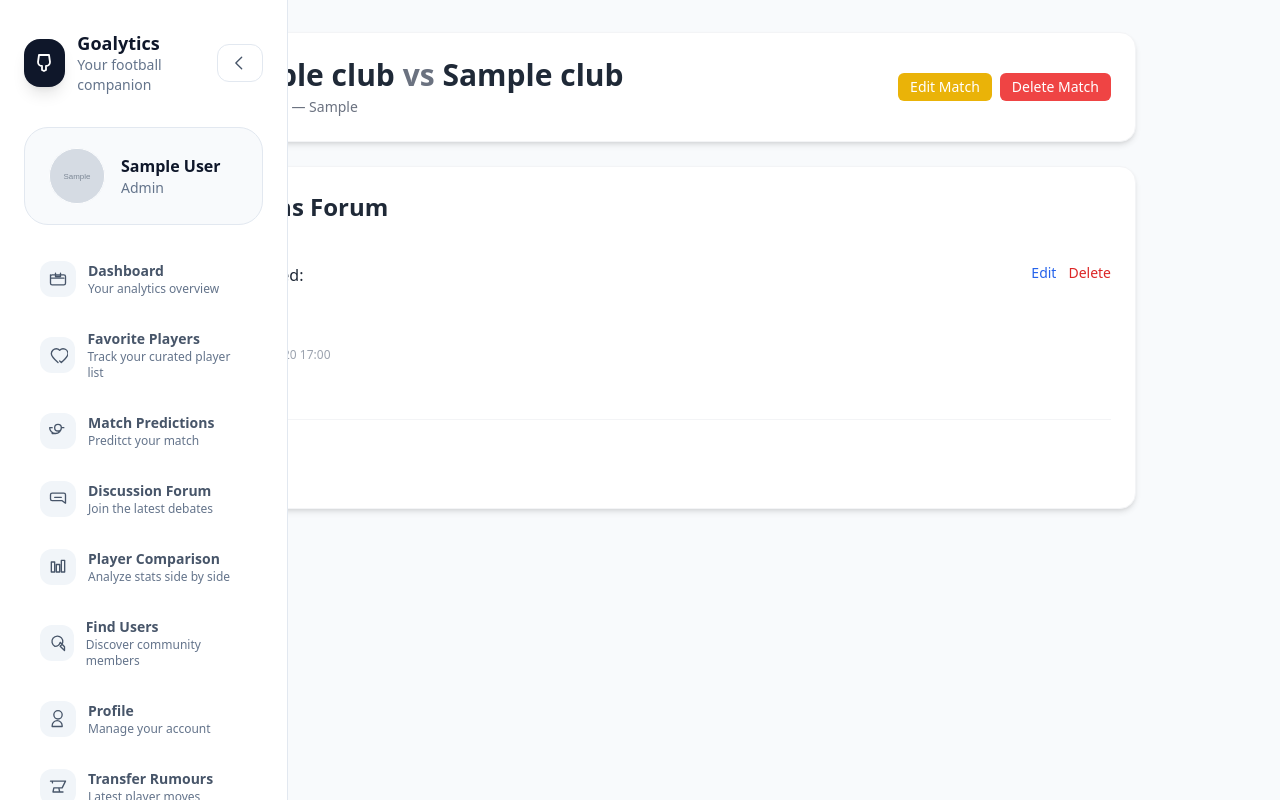
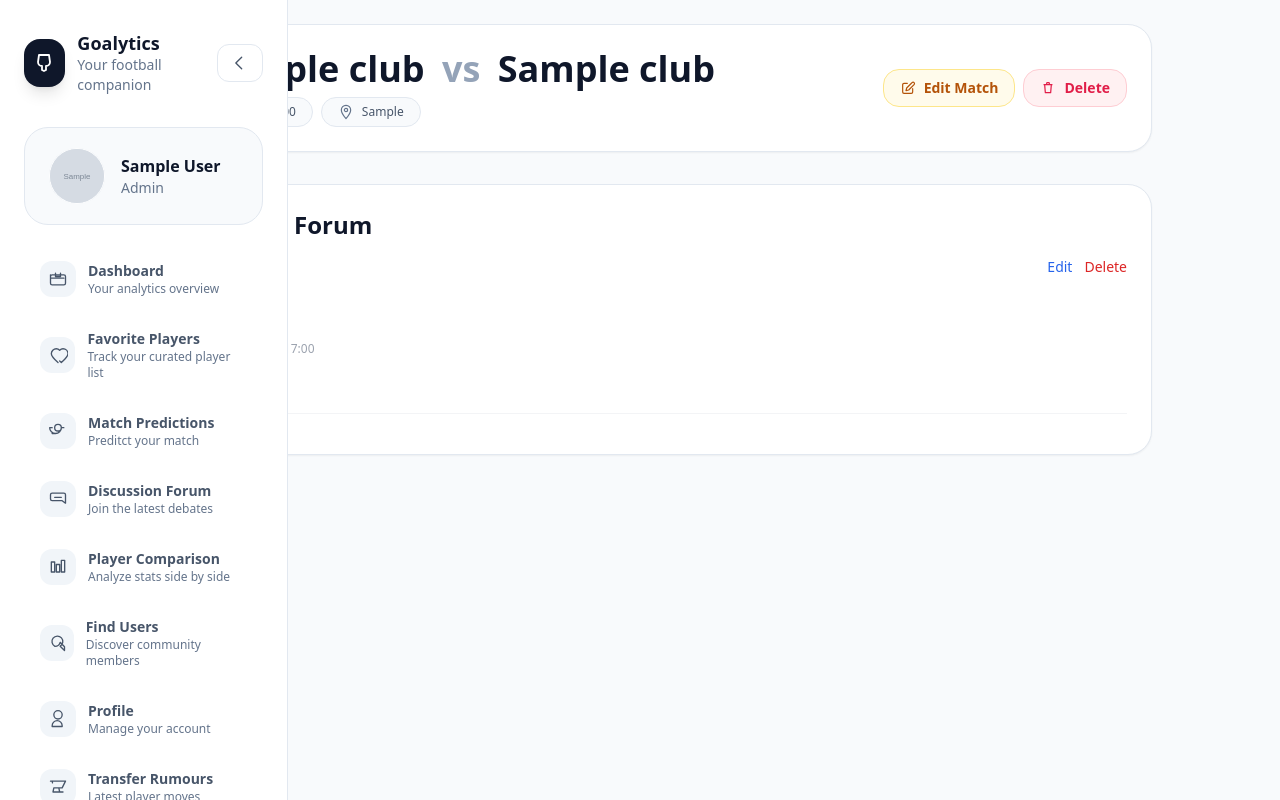
Before and after one commit to pbp-kelompok-B04/goalytics, a Django app: page /matchprediction/match/1/ in a window 1280 px wide. Run offline with Django 5.2, Linux system fonts and the light colour scheme; a user stored in the database is signed in; tables that the repository leaves empty hold one stand-in row (values such as "Sample post"); grey boxes marked "Sample" are stand-in pictures; some libraries are stand-ins or nearby versions.

Commit message:
update UI for match detail

```diff
--- a/match_prediction/templates/match_prediction/match_detail.html
+++ b/match_prediction/templates/match_prediction/match_detail.html
@@ -1,82 +1,245 @@
 {% extends 'base.html' %}
+{% load static %}
 {% block title %}{{ match.home_club.name }} vs {{ match.away_club.name }}{% endblock %}
-{% load static %}
+
 {% block content %}
+<section class="w-full px-4 py-6 sm:px-8 lg:px-12">
+  <div class="mx-auto flex w-full max-w-5xl flex-col gap-8 pb-12">
 
-<div class="max-w-5xl mx-auto mt-8 px-4">
-
-  <!-- Match Header -->
-  <div class="bg-white p-6 rounded-2xl shadow-md border border-gray-100 mb-6">
-    <div class="flex justify-between items-center">
-      <div>
-        <h1 class="text-3xl font-bold text-gray-800">
+    <!-- Match Header Card -->
+    <div class="rounded-3xl border border-slate-200 bg-white p-6 shadow-sm">
+      <div class="flex flex-col gap-4 md:flex-row md:items-center md:justify-between">
+        <div class="space-y-2">
+          <h1 class="text-3xl font-semibold text-slate-900 md:text-4xl">
             ⚽ {{ match.home_club.name|default:"TBD" }}
-          <span class="text-gray-500">vs</span>
+            <span class="mx-2 text-slate-400">vs</span>
             {{ match.away_club.name|default:"TBD" }}
           </h1>
-        <p class="text-gray-500 text-sm mt-1">
-          {{ match.match_datetime|date:"M d, Y H:i" }} — {{ match.venue|default:"TBD Venue" }}
-        </p>
+          <div class="flex flex-wrap items-center gap-2">
+            <span class="inline-flex items-center gap-2 rounded-2xl border border-slate-200 bg-slate-50 px-4 py-1.5 text-xs font-medium text-slate-600">
+              <svg class="h-4 w-4 text-slate-500" viewBox="0 0 24 24" fill="none" stroke="currentColor" stroke-width="1.8">
+                <path stroke-linecap="round" stroke-linejoin="round" d="M8 7V3m8 4V3M4 11h16M5 21h14a2 2 0 0 0 2-2v-8H3v8a2 2 0 0 0 2 2z"/>
+              </svg>
+              {{ match.match_datetime|date:"M d, Y H:i" }}
+            </span>
+            <span class="inline-flex items-center gap-2 rounded-2xl border border-slate-200 bg-slate-50 px-4 py-1.5 text-xs font-medium text-slate-600">
+              <svg class="h-4 w-4 text-slate-500" viewBox="0 0 24 24" fill="none" stroke="currentColor" stroke-width="1.8">
+                <path stroke-linecap="round" stroke-linejoin="round" d="M12 2C8 2 5 5 5 9c0 5 7 13 7 13s7-8 7-13c0-4-3-7-7-7zm0 9.5a2.5 2.5 0 1 1 0-5 2.5 2.5 0 0 1 0 5z"/>
+              </svg>
+              {{ match.venue|default:"TBD Venue" }}
+            </span>
+          </div>
         </div>
 
-      {% if user.is_authenticated and user.profile.role in 'admin analyst' %}
-        <div class="flex gap-2">
+        {% if user.is_authenticated and user.profile.role == 'analyst' or user.profile.role == 'admin' %}
+        <div class="flex flex-wrap items-center gap-2 md:justify-end">
           <button
+            type="button"
             data-ajax-url="{% url 'match_prediction:match_edit' match.id %}"
-            data-update-target="#match-list"
-            class="bg-yellow-500 hover:bg-yellow-600 text-white px-3 py-1 rounded-md text-sm"
-          >Edit Match</button>
+            class="inline-flex items-center gap-2 rounded-2xl border border-amber-200 bg-amber-50 px-4 py-2 text-sm font-semibold text-amber-700 transition hover:border-amber-300 hover:bg-amber-100 focus:outline-none focus:ring-2 focus:ring-amber-200"
+          >
+            <svg class="h-4 w-4" viewBox="0 0 24 24" fill="none" stroke="currentColor" stroke-width="1.8">
+              <path stroke-linecap="round" stroke-linejoin="round" d="M11 5H6a2 2 0 0 0-2 2v11a2 2 0 0 0 2 2h11a2 2 0 0 0 2-2v-5m-.879-9.121a2.121 2.121 0 1 1 3 3L13 15l-4 1 1-4 7.121-7.121z"/>
+            </svg>
+            Edit Match
+          </button>
 
           <button
+            type="button"
             data-delete-url="{% url 'match_prediction:match_delete' match.id %}"
-            data-update-target="#match-list"
-            class="bg-red-500 hover:bg-red-600 text-white px-3 py-1 rounded-md text-sm"
-          >Delete Match</button>
+            class="inline-flex items-center gap-2 rounded-2xl border border-rose-200 bg-rose-50 px-4 py-2 text-sm font-semibold text-rose-600 transition hover:border-rose-300 hover:bg-rose-100 focus:outline-none focus:ring-2 focus:ring-rose-200"
+          >
+            <svg class="h-4 w-4" viewBox="0 0 24 24" fill="none" stroke="currentColor" stroke-width="1.8">
+              <path stroke-linecap="round" stroke-linejoin="round" d="M6 7h12m-1 0-1 12H8L7 7m3 0V5a1 1 0 0 1 1-1h2a1 1 0 0 1 1 1v2"/>
+            </svg>
+            Delete
+          </button>
         </div>
         {% endif %}
       </div>
     </div>
 
-  <!-- Prediction Section -->
-  <div class="bg-white p-6 rounded-2xl shadow-md border border-gray-100">
-    <div class="flex justify-between items-center mb-4">
-      <h2 class="text-2xl font-semibold text-gray-800">Predictions Forum</h2>
+    <!-- Predictions Card -->
+    <div class="rounded-3xl border border-slate-200 bg-white p-6 shadow-sm">
+      <div class="flex flex-col gap-3 md:flex-row md:items-center md:justify-between">
+        <h2 class="text-2xl font-semibold text-slate-900">Predictions Forum</h2>
 
         {% if user.is_authenticated and not user_prediction %}
         <button
+          type="button"
           data-ajax-url="{% url 'match_prediction:ajax_add_prediction' match.id %}"
-          data-update-target="#predictionList"
-          class="bg-blue-600 hover:bg-blue-700 text-white px-4 py-2 rounded-lg shadow"
+          class="inline-flex items-center gap-2 rounded-2xl bg-slate-900 px-5 py-2.5 text-sm font-semibold text-white shadow-md transition hover:bg-slate-800 focus:outline-none focus:ring-2 focus:ring-slate-300"
         >
-          + Add Prediction
+          <svg class="h-4 w-4" viewBox="0 0 24 24" fill="none" stroke="currentColor" stroke-width="1.8">
+            <path stroke-linecap="round" stroke-linejoin="round" d="M12 5v14m7-7H5"/>
+          </svg>
+          Add Prediction
         </button>
         {% endif %}
       </div>
 
       <!-- Prediction List -->
-      <div id="predictionList">
+      <div id="predictionList" class="mt-4">
         {% include 'match_prediction/partials/prediction_list.html' %}
       </div>
     </div>
   </div>
+</section>
+
+<!-- Shared Modal & Toast (seragam dg forum_home) -->
+<div id="ajaxModal" class="fixed inset-0 z-50 hidden items-center justify-center bg-slate-900/70 p-4 backdrop-blur-sm">
+  <div class="w-full max-w-2xl overflow-hidden rounded-3xl border border-slate-200 bg-white shadow-2xl">
+    <div class="flex items-center justify-between border-b border-slate-200 px-6 py-5">
+      <h2 class="text-xl font-semibold text-slate-900">Form</h2>
+      <button id="ajaxModalClose" class="rounded-full bg-slate-100 p-2 text-slate-500 transition hover:bg-slate-200 hover:text-slate-800" aria-label="Close modal">
+        <svg class="h-5 w-5" viewBox="0 0 24 24" fill="none" stroke="currentColor" stroke-width="1.8">
+          <path stroke-linecap="round" stroke-linejoin="round" d="M6 18L18 6M6 6l12 12"/>
+        </svg>
+      </button>
+    </div>
+    <div id="ajaxModalBody" class="px-6 py-6"></div>
+  </div>
+</div>
+
+<div id="toast" class="fixed top-24 right-6 z-50 hidden items-center gap-3 rounded-2xl border border-slate-200 bg-slate-900/95 px-5 py-3 text-sm font-semibold text-white shadow-2xl backdrop-blur-sm">
+  <svg class="h-5 w-5" viewBox="0 0 24 24" fill="none" stroke="currentColor" stroke-width="1.8">
+    <path stroke-linecap="round" stroke-linejoin="round" d="M5 13l4 4L19 7"/>
+  </svg>
+  <span id="toastMessage">Saved!</span>
+</div>
+
+<style>
+  @keyframes slide-in {
+    from { transform: translateX(300px); opacity: 0; }
+    to   { transform: translateX(0); opacity: 1; }
+  }
+  .animate-slide-in { animation: slide-in 0.3s ease-out; }
+</style>
 
 <script>
+  // ===== Util: CSRF & Toast =====
+  function getCookie(name) {
+    let cookieValue = null;
+    if (document.cookie && document.cookie !== '') {
+      const cookies = document.cookie.split(';');
+      for (let i = 0; i < cookies.length; i++) {
+        const cookie = cookies[i].trim();
+        if (cookie.substring(0, name.length + 1) === (name + '=')) {
+          cookieValue = decodeURIComponent(cookie.substring(name.length + 1));
+          break;
+        }
+      }
+    }
+    return cookieValue;
+  }
+  const csrftoken = getCookie('csrftoken');
+
+  function showToast(message, isError = false) {
+    const toast = document.getElementById('toast');
+    const toastMessage = document.getElementById('toastMessage');
+    if (!toast || !toastMessage) return;
+    toastMessage.textContent = message || 'Done';
+    toast.classList.remove('hidden');
+    toast.classList.add('flex', 'animate-slide-in');
+    if (isError) {
+      toast.classList.remove('bg-slate-900/95');
+      toast.classList.add('bg-rose-500');
+    } else {
+      toast.classList.remove('bg-rose-500');
+      toast.classList.add('bg-slate-900/95');
+    }
+    setTimeout(() => {
+      toast.classList.add('hidden');
+      toast.classList.remove('flex', 'animate-slide-in');
+    }, 2800);
+  }
+
+  // ===== Modal helpers (seragam dg forum) =====
+  function openModal() {
+    const m = document.getElementById('ajaxModal');
+    if (!m) return;
+    m.classList.remove('hidden'); m.classList.add('flex');
+    document.body.classList.add('overflow-hidden');
+  }
+  function closeModal() {
+    const m = document.getElementById('ajaxModal');
+    const body = document.getElementById('ajaxModalBody');
+    if (m) { m.classList.add('hidden'); m.classList.remove('flex'); }
+    if (body) { body.innerHTML = ''; }
+    document.body.classList.remove('overflow-hidden');
+  }
+  document.getElementById('ajaxModalClose')?.addEventListener('click', closeModal);
+  document.getElementById('ajaxModal')?.addEventListener('click', (e) => {
+    if (e.target === e.currentTarget) closeModal();
+  });
+  window.addEventListener('keydown', (e) => { if (e.key === 'Escape') closeModal(); });
+
+  // ===== AJAX form loader (global function) =====
+  async function loadForm(url) {
+    const body = document.getElementById('ajaxModalBody');
+    if (!body) return;
+    openModal();
+    body.innerHTML = '<div class="py-8 text-center text-sm text-slate-500">Loading…</div>';
+    const res = await fetch(url, { headers: {'X-Requested-With': 'XMLHttpRequest'}, credentials: 'include' });
+    const html = await res.text();
+    body.innerHTML = html;
+    const form = body.querySelector('form');
+    if (form) bindAjax(form, url);
+  }
+
+  function bindAjax(form, url) {
+    form.addEventListener('submit', async (e) => {
+      e.preventDefault();
+      const res = await fetch(url, {
+        method: 'POST',
+        headers: { 'X-Requested-With': 'XMLHttpRequest', 'X-CSRFToken': csrftoken || '' },
+        credentials: 'include',
+        body: new FormData(form)
+      });
+      const ctype = res.headers.get('content-type') || '';
+      if (ctype.includes('application/json')) {
+        const data = await res.json();
+        if (data.updateTarget && data.html) {
+          const t = document.querySelector(data.updateTarget);
+          if (t) t.innerHTML = data.html;
+        }
+        showToast(data.message || 'Saved');
+        closeModal();
+      } else {
+        // re-render form with errors
+        const html = await res.text();
+        const body = document.getElementById('ajaxModalBody');
+        if (body) {
+          body.innerHTML = html;
+          const next = body.querySelector('form');
+          if (next) bindAjax(next, url);
+        }
+      }
+    });
+  }
+
+  // ===== Page listeners =====
   document.addEventListener('DOMContentLoaded', () => {
-
-  const editMatchBtn = document.querySelector('button[data-ajax-url][data-update-target="#match-list"]');
-    editMatchBtn?.addEventListener('click', (e) => {
-      e.preventDefault();
-      e.stopPropagation();
+    // Edit match
+    const editBtn = document.querySelector('button[data-ajax-url][data-delete-url=""]') || document.querySelector('button[data-ajax-url]:not([data-delete-url])');
+    // (selector fallback di atas santai saja; di bawah pakai query spesifik)
+    const editMatchBtn = document.querySelector('button[data-ajax-url][class*="border-amber"]');
+    if (editMatchBtn) {
+      editMatchBtn.addEventListener('click', (e) => {
+        e.preventDefault(); e.stopPropagation();
         const url = editMatchBtn.dataset.ajaxUrl;
         if (url) loadForm(url);
       });
-    const deleteMatchBtn = document.querySelector('button[data-delete-url][data-update-target="#match-list"]');
-    deleteMatchBtn?.addEventListener('click', async (e) => {
+    }
+
+    // Delete match
+    const deleteMatchBtn = document.querySelector('button[data-delete-url]');
+    if (deleteMatchBtn) {
+      deleteMatchBtn.addEventListener('click', async (e) => {
         e.preventDefault();
         if (!confirm('Delete this match?')) return;
         const url = deleteMatchBtn.dataset.deleteUrl;
         if (!url) return;
-
         try {
           const res = await fetch(url, {
             method: 'POST',
@@ -85,167 +248,44 @@ document.addEventListener('DOMContentLoaded', () => {
           });
           const data = await res.json();
           showToast(data.message || 'Deleted');
+          // Kembali ke list match setelah delete
           window.location.href = "{% url 'match_prediction:match_list' %}";
         } catch (err) {
           showToast('Delete failed', true);
         }
       });
-  function ensureModalShell() {
-    if (!document.getElementById('ajaxModal')) {
-      document.body.insertAdjacentHTML('beforeend', `
-    <div id="ajaxModal" class="fixed inset-0 z-[60] hidden items-center justify-center bg-black/50 p-4 backdrop-blur-sm">
-      <div class="w-full max-w-2xl overflow-hidden rounded-3xl border border-slate-200 bg-white shadow-2xl">
-        <div class="flex items-center justify-between border-b border-slate-200 px-6 py-5">
-          <h2 class="text-xl font-semibold text-slate-900">Form</h2>
-          <button id="ajaxModalClose" class="rounded-full bg-slate-100 p-2 text-slate-500 transition hover:bg-slate-200 hover:text-slate-800" aria-label="Close modal">
-            <svg class="h-5 w-5" xmlns="http://www.w3.org/2000/svg" fill="none" viewBox="0 0 24 24" stroke="currentColor" stroke-width="1.8">
-              <path stroke-linecap="round" stroke-linejoin="round" d="M6 18L18 6M6 6l12 12" />
-            </svg>
-          </button>
-        </div>
-        <div id="ajaxModalBody" class="px-6 py-6"></div>
-      </div>
-    </div>
-    <div id="toast" class="fixed top-24 right-6 z-[70] hidden items-center gap-3 rounded-2xl border border-slate-200 bg-slate-900/95 px-5 py-3 text-sm font-semibold text-white shadow-2xl backdrop-blur-sm">
-      <svg class="h-5 w-5" xmlns="http://www.w3.org/2000/svg" fill="none" viewBox="0 0 24 24" stroke="currentColor" stroke-width="1.8">
-        <path stroke-linecap="round" stroke-linejoin="round" d="M5 13l4 4L19 7" />
-      </svg>
-      <span id="toastMessage">Saved!</span>
-    </div>
-      `);
-      const m = document.getElementById('ajaxModal');
-      document.getElementById('ajaxModalClose').addEventListener('click', closeModal);
-      m.addEventListener('click', (e)=>{ if (e.target===m) closeModal(); });
-      window.addEventListener('keydown', (e)=>{ if (e.key==='Escape') closeModal(); });
-    }
     }
 
-  function grab() {
-    return {
-      modal: document.getElementById('createMatchModal') || document.getElementById('ajaxModal'),
-      body:  document.getElementById('createMatchBody')  || document.getElementById('ajaxModalBody'),
-      toast: document.getElementById('toast'),
-      toastMsg: document.getElementById('toastMessage'),
-    };
-  }
-
-  function openModal(){ ensureModalShell(); const {modal}=grab(); modal.classList.remove('hidden'); modal.classList.add('flex'); document.body.classList.add('overflow-hidden'); }
-  function closeModal(){ const {modal,body}=grab(); if(modal){ modal.classList.add('hidden'); modal.classList.remove('flex'); } if(body){ body.innerHTML=''; } document.body.classList.remove('overflow-hidden'); }
-
-  function showToast(msg, isError=false){
-    ensureModalShell();
-    const {toast,toastMsg}=grab();
-    if(!toast) return alert(msg||'Done');
-    toastMsg.textContent = msg || 'Done';
-    if(isError){ toast.classList.add('bg-rose-500'); } else { toast.classList.remove('bg-rose-500'); }
-    toast.classList.remove('hidden'); toast.classList.add('flex');
-    setTimeout(()=>{ toast.classList.add('hidden'); toast.classList.remove('flex'); }, 2500);
-  }
-
-  function getCookie(name){ const v=`; ${document.cookie}`.split(`; ${name}=`); if(v.length===2) return decodeURIComponent(v.pop().split(';').shift()); }
-  const csrftoken = getCookie('csrftoken');
-
-  async function loadForm(url){
-    ensureModalShell();
-    const {body}=grab();
-    openModal();
-    body.innerHTML = '<div class="py-8 text-center text-sm text-slate-500">Loading…</div>';
-    const res  = await fetch(url, { headers:{'X-Requested-With':'XMLHttpRequest'}, credentials:'include' });
-    const html = await res.text();
-    body.innerHTML = html;
-    const form = body.querySelector('form');
-    if(form) bindAjax(form, url);
-  }
-
-  function bindAjax(form, url){
-    form.addEventListener('submit', async (e)=>{
-      e.preventDefault();
-      const res = await fetch(url, {
-        method:'POST',
-        headers:{ 'X-Requested-With':'XMLHttpRequest', 'X-CSRFToken': csrftoken||'' },
-        credentials:'include',
-        body: new FormData(form)
-      });
-      const ctype = res.headers.get('content-type')||'';
-      if(ctype.includes('application/json')){
-        const data = await res.json();
-        if(data.updateTarget && data.html){
-          const t = document.querySelector(data.updateTarget);
-          if(t) t.innerHTML = data.html;
-        }
-        showToast(data.message || 'Saved');
-        closeModal();
-      } else {
-        const html = await res.text();
-        const {body}=grab();
-        body.innerHTML = html;
-        bindAjax(body.querySelector('form'), url);
-      }
+    // Add prediction (modal)
+    const addPredBtn = document.querySelector('button[data-ajax-url][class*="bg-slate-900"]');
+    if (addPredBtn) {
+      addPredBtn.addEventListener('click', (e) => {
+        e.preventDefault(); e.stopPropagation();
+        const url = addPredBtn.dataset.ajaxUrl;
+        if (url) loadForm(url);
       });
     }
 
-  const addPredBtn = document.querySelector('button[data-ajax-url][data-update-target="#predictionList"]');
-  addPredBtn?.addEventListener('click', (e)=>{
-    e.preventDefault(); e.stopPropagation();
-    const url = addPredBtn.dataset.ajaxUrl;
-    if(url) loadForm(url);
-  });
+    // Delegasi aksi di list prediction
+    const predList = document.getElementById('predictionList');
+    predList?.addEventListener('click', (e) => {
+      const el = e.target.closest('.js-edit-prediction, .js-delete-prediction, .js-upvote-btn');
+      if (!el) return;
 
-  const predList = document.getElementById('predictionList');
-  predList?.addEventListener('click', (e)=>{
-    const el = e.target.closest('.js-edit-prediction, .js-delete-prediction, .js-upvote-btn');
-    if(!el) return;
-    if(el.classList.contains('js-edit-prediction')){
+      // Edit
+      if (el.classList.contains('js-edit-prediction')) {
         e.preventDefault();
         const url = el.dataset.ajaxUrl;
-      if(url) loadForm(url);
+        if (url) loadForm(url);
         return;
       }
-    if(el.classList.contains('js-delete-prediction')){
+
+      // Delete
+      if (el.classList.contains('js-delete-prediction')) {
         e.preventDefault();
         const url = el.dataset.deleteUrl;
-      if(!url) return;
-      if(!confirm('Delete this prediction?')) return;
-      fetch(url, { method:'POST', headers:{'X-Requested-With':'XMLHttpRequest','X-CSRFToken':csrftoken||''}, credentials:'include' })
-        .then(r=>r.json())
-        .then(data=>{
-          if(data.updateTarget && data.html){
-            const t = document.querySelector(data.updateTarget);
-            if(t) t.innerHTML = data.html;
-          }
-          showToast(data.message || 'Deleted');
-        });
-      return;
-    }
-    if(el.classList.contains('js-upvote-btn')){
-      e.preventDefault();
-      const url = el.dataset.upvoteUrl;
-      const id  = el.dataset.predictionId;
-      fetch(url, { method:'POST', headers:{'X-Requested-With':'XMLHttpRequest','X-CSRFToken':csrftoken||''}, credentials:'include' })
-        .then(r=>r.json())
-        .then(data=>{
-          if(typeof data.new_count !== 'undefined' && id){
-            const cnt = document.getElementById('upvote-count-'+id);
-            if(cnt) cnt.textContent = data.new_count;
-          }
-          showToast(data.message || 'Updated');
-        });
-    }
-  });
-});
-
-    const editMatchBtn = document.querySelector('button[data-ajax-url][data-update-target="#match-list"]');
-    editMatchBtn?.addEventListener('click', (e) => {
-      e.preventDefault(); e.stopPropagation();
-      const url = editMatchBtn.dataset.ajaxUrl;
-      if (url) loadForm(url);
-    });
-
-    const deleteMatchBtn = document.querySelector('button[data-delete-url][data-update-target="#match-list"]');
-    deleteMatchBtn?.addEventListener('click', (e) => {
-      e.preventDefault();
-      if (!confirm('Delete this match?')) return;
-      const url = deleteMatchBtn.dataset.deleteUrl;
+        if (!url) return;
+        if (!confirm('Delete this prediction?')) return;
         fetch(url, {
           method: 'POST',
           headers: { 'X-Requested-With': 'XMLHttpRequest', 'X-CSRFToken': csrftoken || '' },
@@ -253,13 +293,35 @@ document.addEventListener('DOMContentLoaded', () => {
         })
         .then(r => r.json())
         .then(data => {
+          if (data.updateTarget && data.html) {
+            const t = document.querySelector(data.updateTarget);
+            if (t) t.innerHTML = data.html;
+          }
           showToast(data.message || 'Deleted');
-        window.location.href = "{% url 'match_prediction:match_list' %}";
+        });
+        return;
+      }
+
+      // Upvote
+      if (el.classList.contains('js-upvote-btn')) {
+        e.preventDefault();
+        const url = el.dataset.upvoteUrl;
+        const id  = el.dataset.predictionId;
+        fetch(url, {
+          method: 'POST',
+          headers: { 'X-Requested-With': 'XMLHttpRequest', 'X-CSRFToken': csrftoken || '' },
+          credentials: 'include'
         })
-      .catch(() => alert('Delete failed'));
+        .then(r => r.json())
+        .then(data => {
+          if (typeof data.new_count !== 'undefined' && id) {
+            const cnt = document.getElementById('upvote-count-' + id);
+            if (cnt) cnt.textContent = data.new_count;
+          }
+          showToast(data.message || 'Updated');
+        });
+      }
+    });
   });
 </script>
-
-
-
 {% endblock %}
--- a/match_prediction/templates/match_prediction/match_list.html
+++ b/match_prediction/templates/match_prediction/match_list.html
@@ -9,7 +9,7 @@
     <header class="flex flex-col gap-6 md:flex-row md:items-center md:justify-between">
       <div class="space-y-2">
         <h1 class="text-3xl font-semibold text-slate-900 md:text-4xl">Match Forums</h1>
-        <p class="max-w-xl text-base text-slate-500 md:text-lg">Kelola pertandingan via modal AJAX — tanpa pindah halaman.</p>
+        <p class="max-w-xl text-base text-slate-500 md:text-lg"></p>
       </div>
 
       {% if can_manage_matches %}
@@ -74,7 +74,6 @@ document.addEventListener('DOMContentLoaded', function () {
   function closeModal(){ modal.classList.add('hidden'); modal.classList.remove('flex'); document.body.classList.remove('overflow-hidden'); bodyEl.innerHTML=''; }
 
   function getCookie(name){ const v=`; ${document.cookie}`.split(`; ${name}=`); if(v.length===2) return decodeURIComponent(v.pop().split(';').shift()); }
-  const csrftoken = getCookie('csrftoken');
 
   async function loadForm(url){
     bodyEl.innerHTML = '<div class="py-8 text-center text-sm text-slate-500">Loading…</div>';
```
Lines whose indentation alone changed are shown as unchanged.
